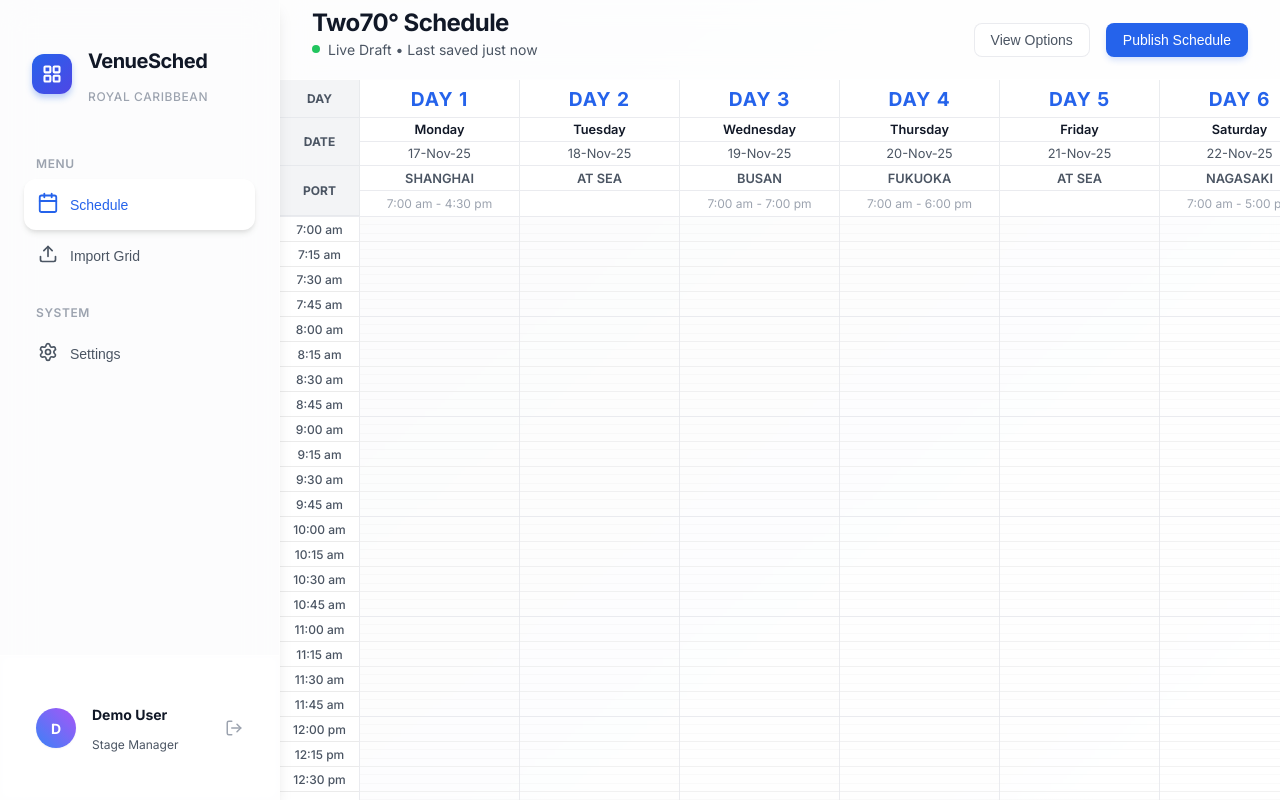
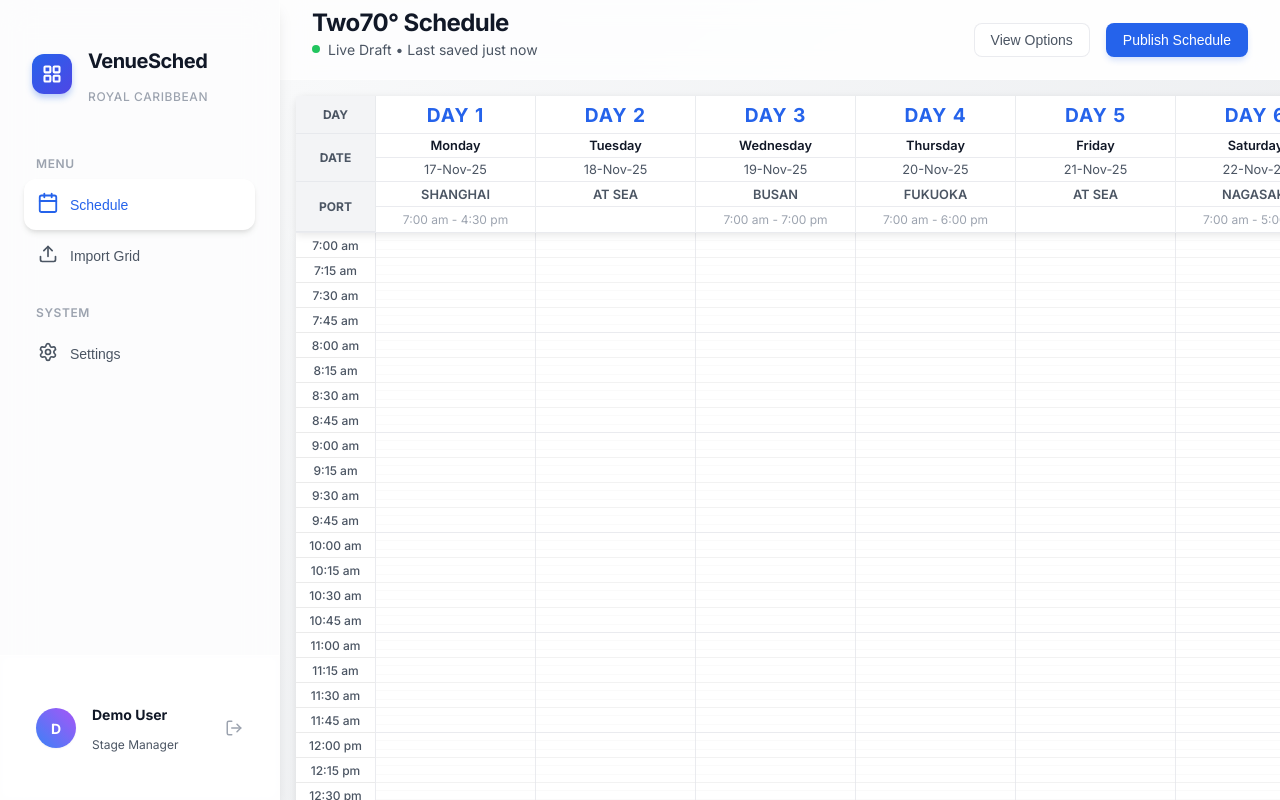
Before and after one commit to oscarpe979/project_q, a React app in the folder frontend/: page / in a window 1280 px wide. Both pictures are taken after a click on the button "Enter Demo Mode". Built offline with nearby package versions, Linux system fonts and the light colour scheme; the HTML template or start-up script is replaced by a standard one.

Commit message:
refactor: Improve PDF upload file handling with temporary files, clean up parser imports, and enhance grid UI styling with new backgrounds and shadows.

```diff
--- a/frontend/src/index.css
+++ b/frontend/src/index.css
@@ -297,21 +297,25 @@ body {
   height: 100%;
   display: flex;
   flex-direction: column;
-  background: rgba(255, 255, 255, 0.5);
+  background: linear-gradient(135deg, #f8f9fa 0%, #e8eaed 100%);
   backdrop-filter: blur(4px);
   overflow: auto;
   position: relative;
+  padding: 16px;
+  gap: 0;
 }
 
 .days-header {
   display: flex;
   border-bottom: 1px solid var(--border-medium);
-  background: rgba(255, 255, 255, 0.8);
+  background: white;
   backdrop-filter: blur(12px);
   z-index: 70;
   position: sticky;
   top: 0;
   width: fit-content;
+  box-shadow: 0 2px 8px rgba(0, 0, 0, 0.1);
+  border-radius: 8px 8px 0 0;
 }
 
 .time-spacer {
@@ -439,7 +443,9 @@ body {
   /* Remove overflow from here */
   position: relative;
   width: fit-content;
-  min-width: 100%;
+  background: white;
+  box-shadow: 0 2px 8px rgba(0, 0, 0, 0.1);
+  border-radius: 0 0 8px 8px;
 }
 
 .grid-content {
@@ -487,7 +493,7 @@ body {
   width: fit-content;
   display: grid;
   grid-template-columns: repeat(7, 1fr);
-  background: rgba(255, 255, 255, 0.3);
+  background: transparent;
   position: relative;
 }
 
```
Also changed, not shown: 2 other files (tests, documents, lock files or other folders).
